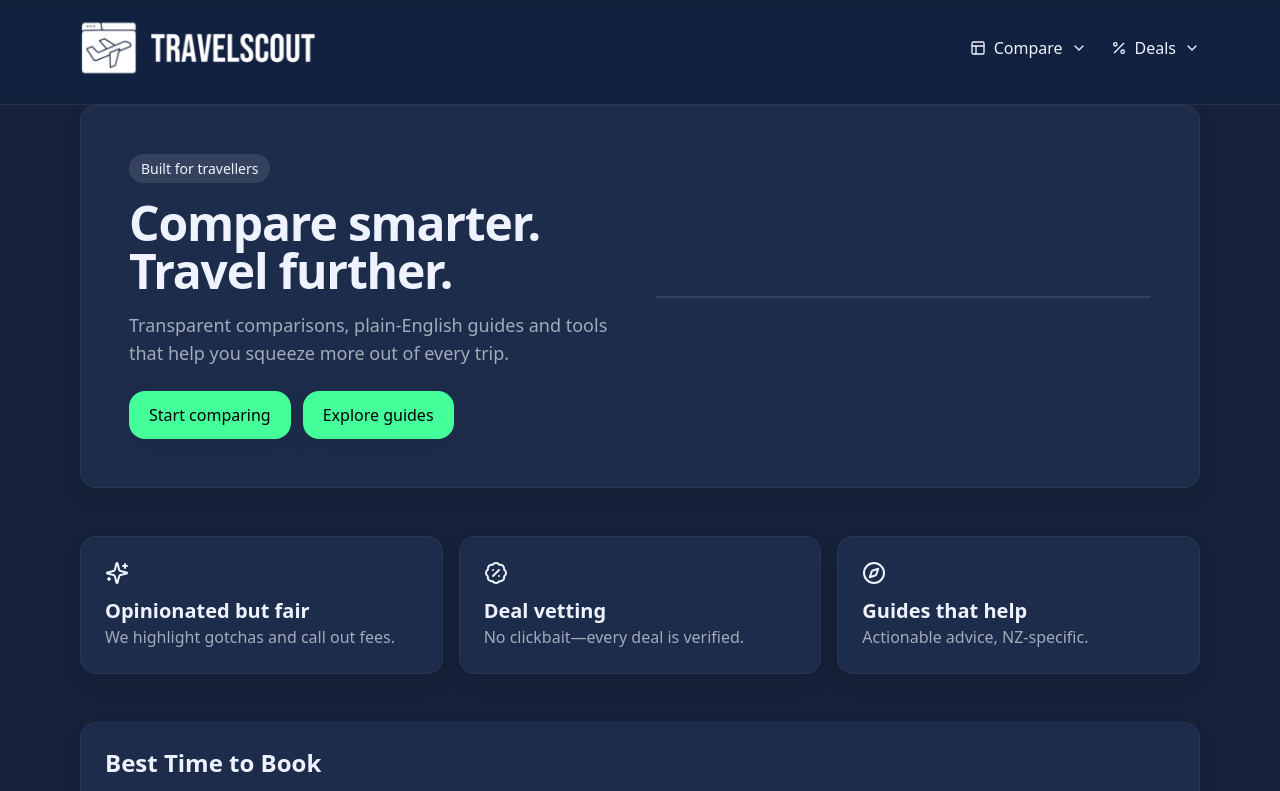
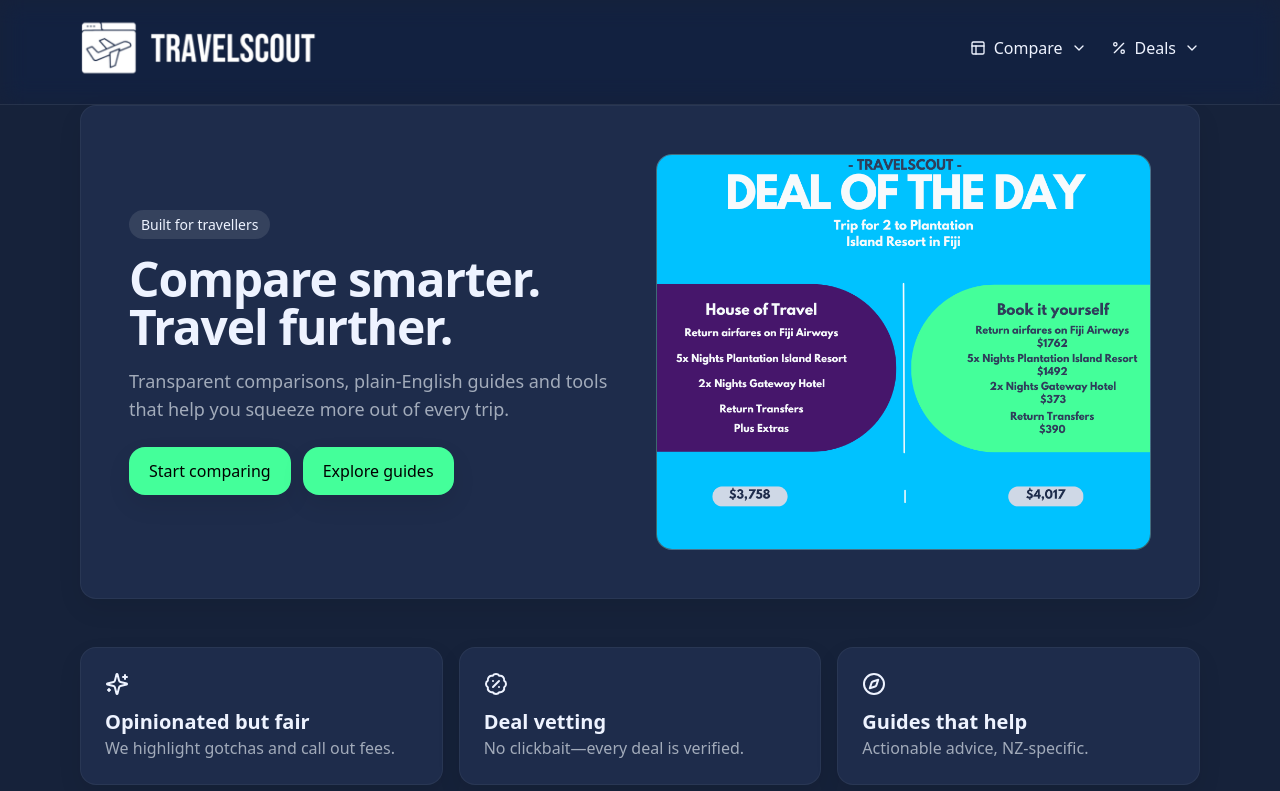
Before and after one commit to BrettWS2025/travelscout, a Next.js app: page / in a window 1280 px wide. Shown: the top 791 px of the page. Built offline with nearby package versions, Linux system fonts and the light colour scheme.

Commit message:
Update Hero.tsx

```diff
--- a/components/Hero.tsx
+++ b/components/Hero.tsx
@@ -30,19 +30,20 @@
         </div>
       </div>
 
-      {/* Right box with image */}
+      {/* Right box with clickable image */}
       <Link
         href="https://www.houseoftravel.co.nz/deals/pacific-islands/fiji/plantation-island-resort-cmptffj2010#Inclusions"
         target="_blank"
         rel="noopener noreferrer"
-        className="block group"
+        className="block"
       >
         <div
           className="
-            relative h-64 md:h-full rounded-2xl border overflow-hidden
+            relative w-full overflow-hidden rounded-2xl border
+            /* Give the box a real size at all breakpoints */
+            aspect-[16/10] md:aspect-[5/4]
           "
           style={{
-            // Keeps your subtle background in case the image is still loading
             background: "linear-gradient(135deg, rgba(110,231,255,0.3), rgba(68,255,154,0.2))",
             borderColor: "rgba(255,255,255,0.10)",
           }}
@@ -52,7 +53,7 @@
             alt="Deal of the Day — Plantation Island Resort"
             fill
             priority
-            className="object-cover object-center transition-transform duration-300 group-hover:scale-[1.02]"
+            className="object-cover object-center"
             sizes="(max-width: 768px) 100vw, 50vw"
           />
         </div>
```
